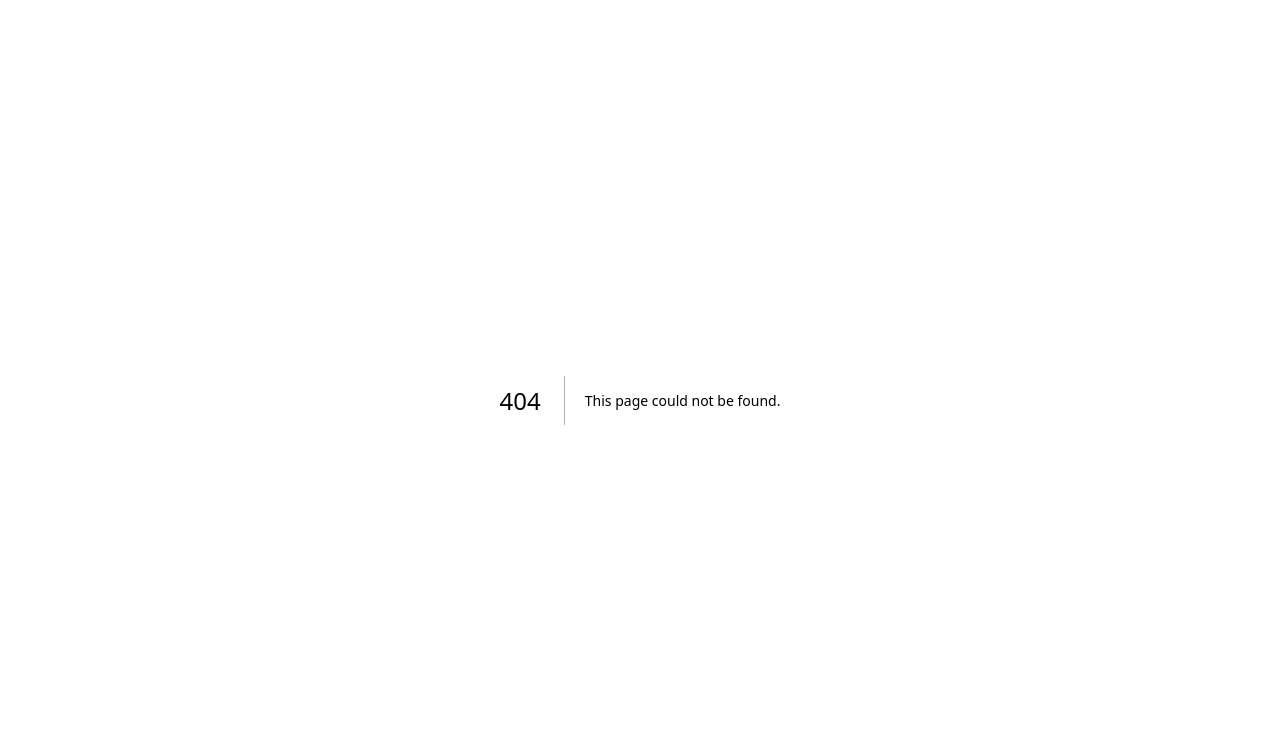
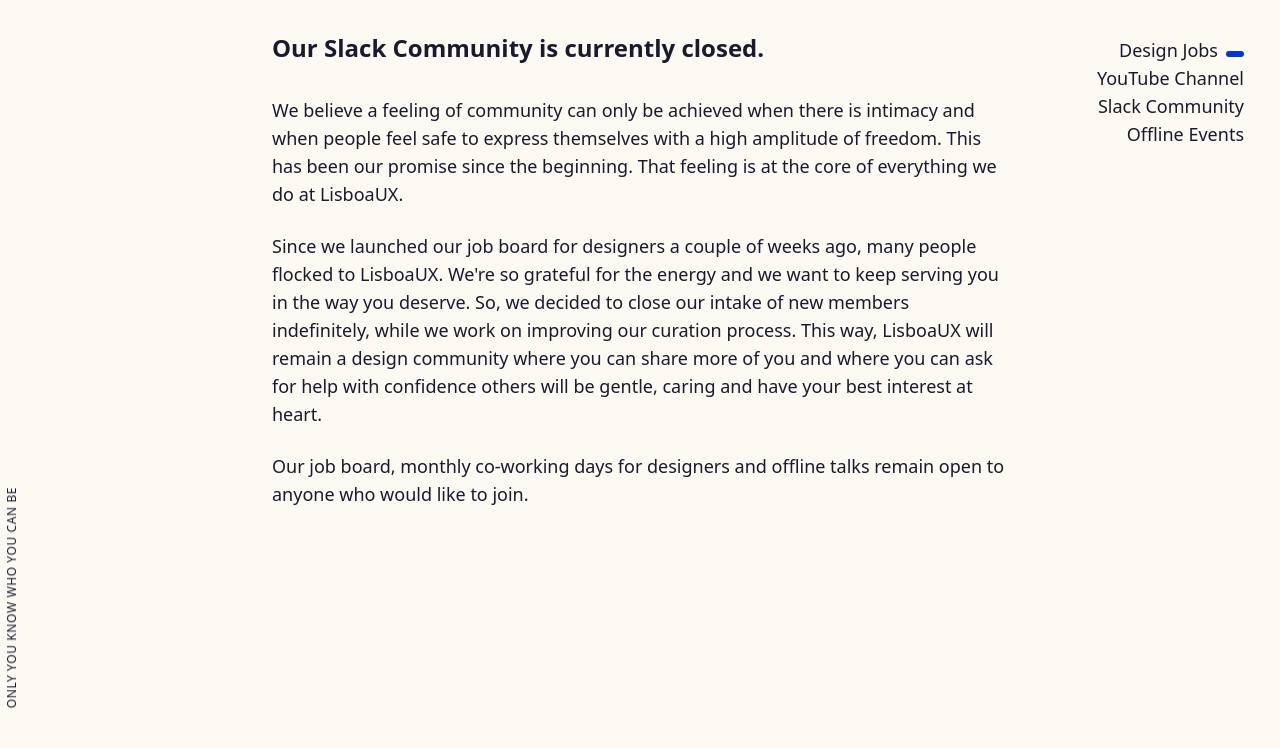
Before and after one commit to malikpiara/lisboaux.com, a Next.js app: page /slack in a window 1280 px wide. Before the commit this address had no page. Shown: the top 748 px of the page. Built offline with nearby package versions, Linux system fonts and the light colour scheme.

Commit message:
Create Slack page and apply basic redesign.

```diff
--- a/app/globals.css
+++ b/app/globals.css
@@ -1,7 +1,7 @@
 @import 'tailwindcss';
-@import "tw-animate-css";
+@import 'tw-animate-css';
 
-@custom-variant dark (&:is(.dark *));
+@custom-variant dark (@media (prefers-color-scheme: dark));
 
 @theme inline {
   --color-background: var(--background);
@@ -41,94 +41,82 @@
   --radius-md: calc(var(--radius) - 2px);
   --radius-lg: var(--radius);
   --radius-xl: calc(var(--radius) + 4px);
-}
-
-body {
-  font-family: 'Inter', Helvetica, sans-serif;
-}
-
-@keyframes animateIn {
-  from {
-    opacity: 0;
-    transform: translateY(10px);
-  }
-  to {
-    opacity: 1;
-    transform: translateY(0);
-  }
-}
-
-.animate-in {
-  animation: animateIn 0.3s ease 0.15s both;
+  --radius-2xl: calc(var(--radius) + 8px);
+  --radius-3xl: calc(var(--radius) + 12px);
+  --radius-4xl: calc(var(--radius) + 16px);
 }
 
 :root {
-  --radius: 0.625rem;
-  --background: oklch(1 0 0);
-  --foreground: oklch(0.129 0.042 264.695);
-  --card: oklch(1 0 0);
-  --card-foreground: oklch(0.129 0.042 264.695);
-  --popover: oklch(1 0 0);
-  --popover-foreground: oklch(0.129 0.042 264.695);
-  --primary: oklch(0.208 0.042 265.755);
-  --primary-foreground: oklch(0.984 0.003 247.858);
-  --secondary: oklch(0.968 0.007 247.896);
-  --secondary-foreground: oklch(0.208 0.042 265.755);
-  --muted: oklch(0.968 0.007 247.896);
-  --muted-foreground: oklch(0.554 0.046 257.417);
-  --accent: oklch(0.968 0.007 247.896);
-  --accent-foreground: oklch(0.208 0.042 265.755);
-  --destructive: oklch(0.577 0.245 27.325);
-  --border: oklch(0.929 0.013 255.508);
-  --input: oklch(0.929 0.013 255.508);
-  --ring: oklch(0.704 0.04 256.788);
-  --chart-1: oklch(0.646 0.222 41.116);
-  --chart-2: oklch(0.6 0.118 184.704);
-  --chart-3: oklch(0.398 0.07 227.392);
-  --chart-4: oklch(0.828 0.189 84.429);
-  --chart-5: oklch(0.769 0.188 70.08);
-  --sidebar: oklch(0.984 0.003 247.858);
-  --sidebar-foreground: oklch(0.129 0.042 264.695);
-  --sidebar-primary: oklch(0.208 0.042 265.755);
-  --sidebar-primary-foreground: oklch(0.984 0.003 247.858);
-  --sidebar-accent: oklch(0.968 0.007 247.896);
-  --sidebar-accent-foreground: oklch(0.208 0.042 265.755);
-  --sidebar-border: oklch(0.929 0.013 255.508);
-  --sidebar-ring: oklch(0.704 0.04 256.788);
+  --radius: 0.75rem;
+  --background: #fdf9f3;
+  --foreground: #1a1a2e;
+  --card: #ffffff;
+  --card-foreground: #1a1a2e;
+  --popover: #ffffff;
+  --popover-foreground: #1a1a2e;
+  --primary: #0237cf;
+  --primary-foreground: #ffffff;
+  --secondary: #f0ebe8;
+  --secondary-foreground: #1a1a2e;
+  --muted: #f5f0ed;
+  --muted-foreground: #6b6b7b;
+  --accent: #0237cf;
+  --accent-foreground: #ffffff;
+  --destructive: #dc2626;
+  --destructive-foreground: #ffffff;
+  --border: #e5ddd8;
+  --input: #f5f0ed;
+  --ring: #0237cf;
+  --chart-1: #0237cf;
+  --chart-2: #3b5dc9;
+  --chart-3: #6b8dd6;
+  --chart-4: #9bb8e3;
+  --chart-5: #cce3f0;
+  --sidebar: #ffffff;
+  --sidebar-foreground: #1a1a2e;
+  --sidebar-primary: #0237cf;
+  --sidebar-primary-foreground: #ffffff;
+  --sidebar-accent: #f0ebe8;
+  --sidebar-accent-foreground: #1a1a2e;
+  --sidebar-border: #e5ddd8;
+  --sidebar-ring: #0237cf;
 }
 
-.dark {
-  --background: oklch(0.129 0.042 264.695);
-  --foreground: oklch(0.984 0.003 247.858);
-  --card: oklch(0.208 0.042 265.755);
-  --card-foreground: oklch(0.984 0.003 247.858);
-  --popover: oklch(0.208 0.042 265.755);
-  --popover-foreground: oklch(0.984 0.003 247.858);
-  --primary: oklch(0.929 0.013 255.508);
-  --primary-foreground: oklch(0.208 0.042 265.755);
-  --secondary: oklch(0.279 0.041 260.031);
-  --secondary-foreground: oklch(0.984 0.003 247.858);
-  --muted: oklch(0.279 0.041 260.031);
-  --muted-foreground: oklch(0.704 0.04 256.788);
-  --accent: oklch(0.279 0.041 260.031);
-  --accent-foreground: oklch(0.984 0.003 247.858);
+@media (prefers-color-scheme: dark) {
+  :root {
+    --background: #1a3460;
+    --foreground: oklch(0.985 0 0);
+    --nav-link-color: rgba(255, 255, 255, 0.5);
+    --card: #132c59;
+    --card-foreground: oklch(0.985 0 0);
+    --popover: oklch(0.205 0 0);
+    --popover-foreground: oklch(0.985 0 0);
+    --primary: oklch(0.922 0 0);
+    --primary-foreground: oklch(0.205 0 0);
+    --secondary: oklch(0.269 0 0);
+    --secondary-foreground: oklch(0.985 0 0);
+    --muted: oklch(0.269 0 0);
+    --muted-foreground: oklch(0.708 0 0);
+    --accent: oklch(0.269 0 0);
+    --accent-foreground: oklch(0.985 0 0);
     --destructive: oklch(0.704 0.191 22.216);
     --border: oklch(1 0 0 / 10%);
     --input: oklch(1 0 0 / 15%);
-  --ring: oklch(0.551 0.027 264.364);
-  --chart-1: oklch(0.488 0.243 264.376);
+    --ring: oklch(0.556 0 0);
+    --chart-1: oklch(43.558% 0.2348 263.682);
     --chart-2: oklch(0.696 0.17 162.48);
     --chart-3: oklch(0.769 0.188 70.08);
     --chart-4: oklch(0.627 0.265 303.9);
     --chart-5: oklch(0.645 0.246 16.439);
-  --sidebar: oklch(0.208 0.042 265.755);
-  --sidebar-foreground: oklch(0.984 0.003 247.858);
+    --sidebar: oklch(0.205 0 0);
+    --sidebar-foreground: oklch(0.985 0 0);
     --sidebar-primary: oklch(0.488 0.243 264.376);
-  --sidebar-primary-foreground: oklch(0.984 0.003 247.858);
-  --sidebar-accent: oklch(0.279 0.041 260.031);
-  --sidebar-accent-foreground: oklch(0.984 0.003 247.858);
+    --sidebar-primary-foreground: oklch(0.985 0 0);
+    --sidebar-accent: oklch(0.269 0 0);
+    --sidebar-accent-foreground: oklch(0.985 0 0);
     --sidebar-border: oklch(1 0 0 / 10%);
-  --sidebar-ring: oklch(0.551 0.027 264.364);
+    --sidebar-ring: oklch(0.556 0 0);
+  }
 }
 
 @layer base {
--- a/app/layout.js
+++ b/app/layout.js
@@ -1,4 +1,5 @@
 import "./globals.css";
+import { Motto } from '@/components/motto';
 
 export const metadata = {
   title: "LisboaUX",
@@ -12,6 +13,7 @@
         className={`antialiased `}
       >
         {children}
+        <Motto />
       </body>
     </html>
   );
--- a/app/mentors/page.jsx
+++ b/app/mentors/page.jsx
@@ -28,10 +28,10 @@
 
       <main className='flex-1 text-lg animate-in'>
         <section className='mx-auto py-4 px-4'>
-          <section className='bg-white dark:bg-gray-900'>
+          <section className='bg-background dark:bg-gray-900'>
             <div className='py-8 px-4 mx-auto max-w-screen-xl lg:py-16 lg:px-6'>
               <div className='mx-auto max-w-screen-sm text-center mb-10 lg:mb-24'>
-                <h2 className='mb-4 text-4xl md:text-5xl tracking-tight font-extrabold text-gray-900 dark:text-white'>
+                <h2 className='mb-4 text-4xl md:text-5xl tracking-tight font-extrabold text-[#0237CF] dark:text-white'>
                   Grab a coffee, get advice
                 </h2>
 
--- a/app/page.js
+++ b/app/page.js
@@ -1,35 +1,57 @@
-import Link from "next/link"
-import { inter } from "./fonts"
-import { Header } from "@/components/navbar";
+import Link from 'next/link';
+import Image from 'next/image';
+import { Badge } from '@/components/ui/badge';
 
-export default function Home() {
+export default function SlackPage() {
   return (
-    <div className={`flex min-h-screen flex-col ${inter.className}`}>
-     <Header />
+    <main className='min-h-screen bg-background'>
+      <div className='max-w-3xl mx-auto px-4 py-8 items-center'>
+        {/* Welcome Section */}
+        <div className='mb-8'>
+          <h1 className='text-2xl font-semibold'>
+            Welcome to LisboaUX
+          </h1>
+        </div>
 
-      <main className="flex-1 text-lg animate-in">
-        <section className="mx-auto max-w-[1024px] py-10 px-4">
-          <h1 className="text-4xl mx-auto text-muted-foreground scroll-m-20 tracking-tight lg:text-4xl">Welcome to LisboaUX</h1>
-          <p className="max-w-[624px] text-muted-foreground leading-7 [&:not(:first-child)]:mt-6">
-          We are a community of designers based in Lisboa. Every month, we host <span className="font-bold">talks</span> & <span className="font-bold">intimate dinners</span> to nurture growth and belonging. Come listen to our stories and hone your craft together with us.
-          </p>
-          <Link className="text-muted-foreground text-muted-foreground leading-7 block w-fit mt-6 border-b pb-1 hover:border-0 transition-all hover:opacity-30" href='https://lisboaux.com/slack'>Join our community on Slack.</Link>
+        <section className='text-lg space-y-4'>
+          <div className='mt-0 '>
+            <div className='max-w-3xl mx-0'>
+              <p className='leading-7 [&:not(:first-child)]:mt-6'>
+                We are a community of designers based in Lisboa. Every month, we host talks & intimate dinners to nurture growth and belonging. Come listen to our stories and hone your craft together with us.
+              </p>
+
+            </div>
+          </div>
         </section>
-      </main>
-
-      <footer className="">
-        <div className="mx-auto flex max-w-[1024px] items-center justify-between px-4 py-4">
-          <p className="text-muted-foreground">© {new Date().getFullYear()} LisboaUX</p>
-          {/* <div className="flex gap-3 text-xs text-muted-foreground">
-            <Link href="/terms" className="hover:text-foreground">
-              Terms
-            </Link>
-            <Link href="/privacy" className="hover:text-foreground">
-              Privacy
-            </Link>
-          </div> */}
-        </div>
-      </footer>
-    </div>
+        <NewNavigation />
+      </div>
+    </main>
   );
 }
+
+export function NewNavigation() {
+  return (
+    <ul className='text-lg font-medium absolute right-5 bottom-5 lg:top-5 text-right border md:border-none rounded-lg p-4 shadow md:shadow-none md:bg-background bg-white '>
+      <li className=''>
+        <Link
+          className='flex flex-row justify-end items-start gap-2'
+          href={'https://jobs.lisboaux.com'}
+        >
+          <div>Design Jobs</div>
+          <div className='m-0'>
+            <Badge className={'bg-[#0237CF]'} />
+          </div>
+        </Link>
+      </li>
+      <li>
+        <Link href={'https://www.youtube.com/@LisboaUX'}>YouTube Channel</Link>
+      </li>
+      <li>
+        <Link href={'/slack'}>Slack Community</Link>
+      </li>
+      <li>
+        <Link href={'https://lu.ma/lisboaux'}>Offline Events</Link>
+      </li>
+    </ul>
+  );
+}
--- /dev/null
+++ b/app/slack/page.jsx
@@ -0,0 +1,75 @@
+import Link from 'next/link';
+import Image from 'next/image';
+import { Badge } from '@/components/ui/badge';
+
+export default function SlackPage() {
+  return (
+    <main className='min-h-screen bg-background'>
+      <div className='max-w-3xl mx-auto px-4 py-8 items-center'>
+        {/* Welcome Section */}
+        <div className='mb-8'>
+          <h1 className='text-2xl font-semibold'>
+            Our Slack Community is currently closed.
+          </h1>
+        </div>
+
+        <section className='text-lg space-y-4'>
+          <div className='mt-0 '>
+            <div className='max-w-3xl mx-0'>
+              <p className='leading-7 [&:not(:first-child)]:mt-6'>
+                We believe a feeling of community can only be achieved when
+                there is intimacy and when people feel safe to express
+                themselves with a high amplitude of freedom. This has been our
+                promise since the beginning. That feeling is at the core of
+                everything we do at LisboaUX.
+              </p>
+              <p className='leading-7 [&:not(:first-child)]:mt-6'>
+                Since we launched our job board for designers a couple of weeks
+                ago, many people flocked to LisboaUX. We're so grateful for the
+                energy and we want to keep serving you in the way you deserve.
+                So, we decided to close our intake of new members indefinitely,
+                while we work on improving our curation process. This way,
+                LisboaUX will remain a design community where you can share more
+                of you and where you can ask for help with confidence others
+                will be gentle, caring and have your best interest at heart.
+              </p>
+
+              <p className='leading-7 [&:not(:first-child)]:mt-6'>
+                Our job board, monthly co-working days for designers and offline
+                talks remain open to anyone who would like to join.
+              </p>
+            </div>
+          </div>
+        </section>
+        <NewNavigation />
+      </div>
+    </main>
+  );
+}
+
+export function NewNavigation() {
+  return (
+    <ul className='text-lg font-medium absolute right-5 bottom-5 lg:top-5 text-right border md:border-none rounded-lg p-4 shadow md:shadow-none md:bg-background bg-card '>
+      <li className=''>
+        <Link
+          className='flex flex-row justify-end items-start gap-2'
+          href={'https://jobs.lisboaux.com'}
+        >
+          <div>Design Jobs</div>
+          <div className='m-0'>
+            <Badge className={'bg-[#0237CF]'} />
+          </div>
+        </Link>
+      </li>
+      <li>
+        <Link href={'https://www.youtube.com/@LisboaUX'}>YouTube Channel</Link>
+      </li>
+      <li>
+        <Link href={'/slack'}>Slack Community</Link>
+      </li>
+      <li>
+        <Link href={'https://lu.ma/lisboaux'}>Offline Events</Link>
+      </li>
+    </ul>
+  );
+}
--- /dev/null
+++ b/components/motto.tsx
@@ -0,0 +1,14 @@
+import React from 'react';
+
+/**
+ * This component contains my personal motto:
+ * "Only you know who you can be."
+ * It appears vertically and rotated at the bottom of the screen.
+ */
+export function Motto() {
+  return (
+    <p className='uppercase text-xs [writing-mode:vertical-lr] rotate-180 fixed bottom-20 my-1 tracking-wider mx-3 text-foreground hover:text-[#0237CF] max-sm:hidden transition-colors duration-300 cursor-default'>
+      Only you know who you can be
+    </p>
+  );
+}
--- a/next.config.mjs
+++ b/next.config.mjs
@@ -12,6 +12,21 @@
         destination: "https://www.linkedin.com/company/lisboaux/",
         permanent: true,
       },
+      {
+        source: "/telegram",
+        destination: "https://t.me/ux_jobs",
+        permanent: true,
+      },
+      {
+        source: "/whatsapp",
+        destination: "https://whatsapp.com/channel/0029VbBgMmb6hENv6HkmMt2R",
+        permanent: true,
+      },
+      {
+        source: "/wa",
+        destination: "https://whatsapp.com/channel/0029VbBgMmb6hENv6HkmMt2R",
+        permanent: true,
+      },
     ];
   },
 
```
Also changed, not shown: public/slack.png (added). Lines whose indentation alone changed are shown as unchanged.
